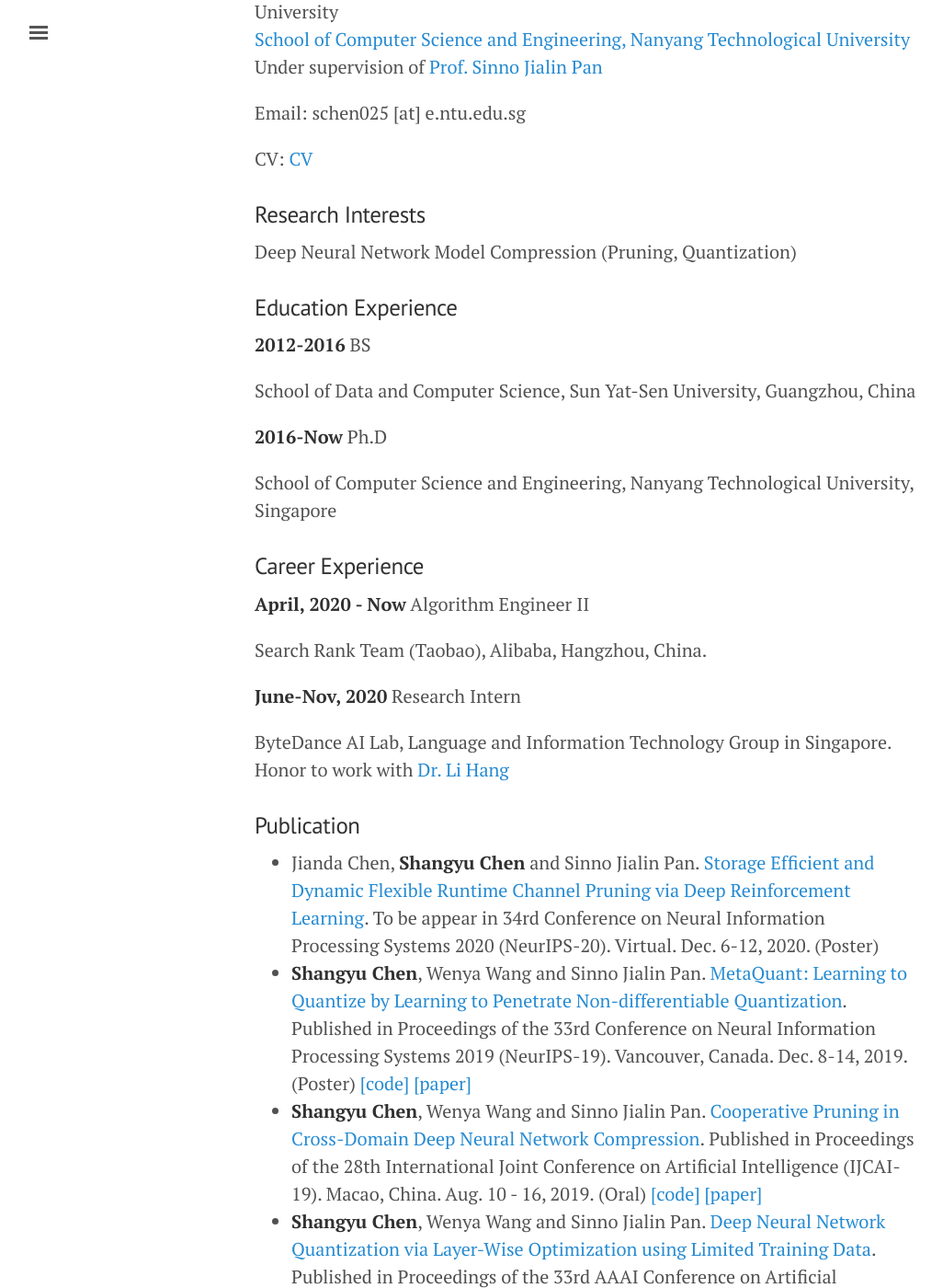
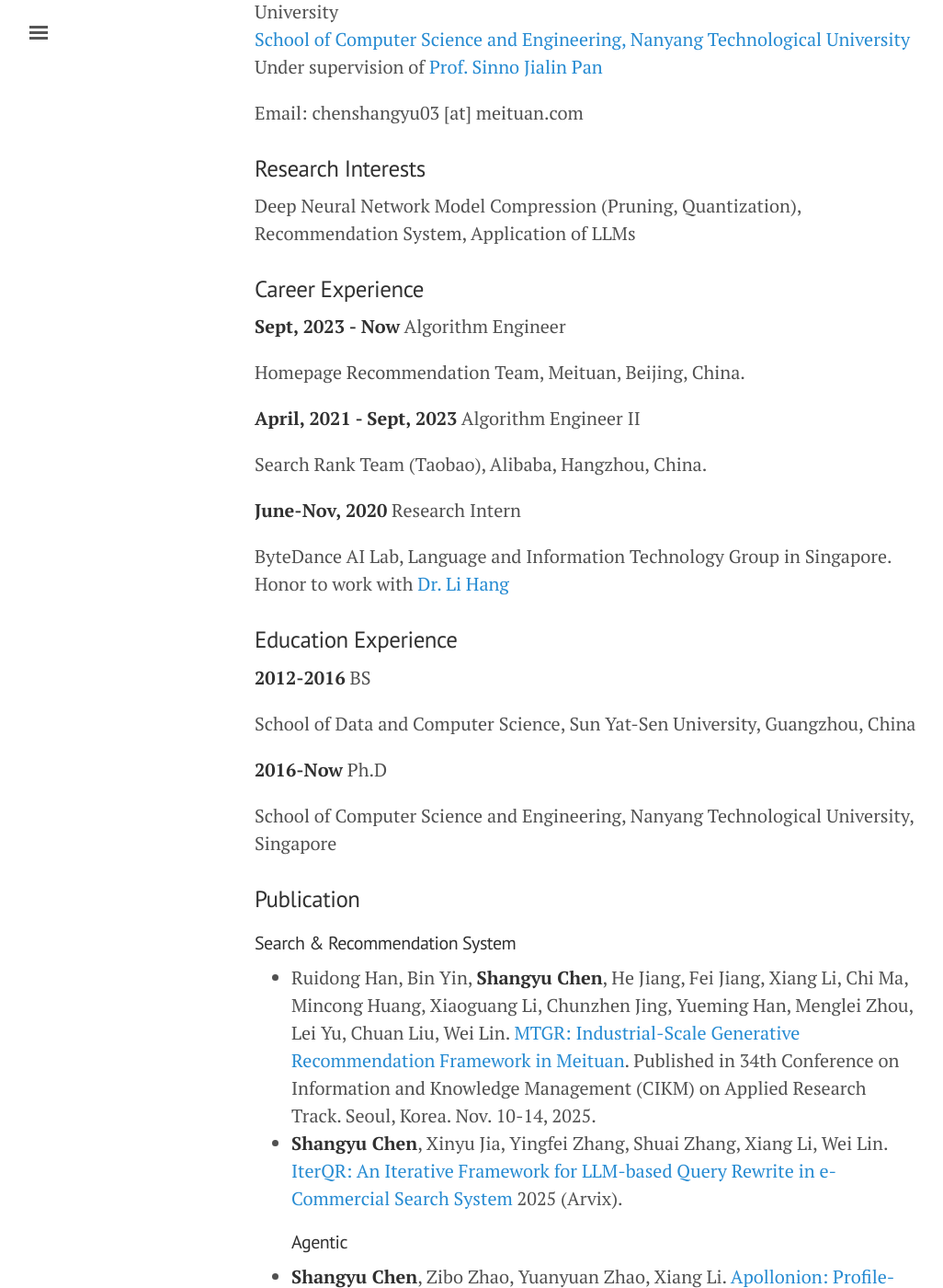
Before and after one commit to csyhhu/csyhhu.github.io, a Jekyll site: the page built from about.md, in a window 1280 px wide and 1400 px high, scrolled down 282 px. Shown: the whole window at 92% size, without its empty margins (3-1029 px from the left). Built offline with Jekyll 4.4.1, drawn with Linux system fonts in a browser that asks for light colours; some of the changed text lies outside the part shown.

Commit message:
2025.10 Update

```diff
--- a/about.md
+++ b/about.md
@@ -5,18 +5,31 @@
 
 ## Dr. Chen Shangyu ##
 
-Algorithm Engineer in Alibaba, Ph.D student from Nanyang Technological University
+Algorithm Engineer in Meituan, Ph.D student from Nanyang Technological University
 <br>
 [School of Computer Science and Engineering, Nanyang Technological University](http://scse.ntu.edu.sg/Pages/Home.aspx)
 <br>
 Under supervision of [Prof. Sinno Jialin Pan](http://www.ntu.edu.sg/home/sinnopan/)
 
-Email: schen025 [at] e.ntu.edu.sg
+Email: chenshangyu03 [at] meituan.com
 
-CV: [CV](/data/CV-2019.pdf)
+[//]: # (CV: [CV]&#40;/data/CV-2019.pdf&#41;)
 
 ### Research Interests ###
-Deep Neural Network Model Compression (Pruning, Quantization)
+Deep Neural Network Model Compression (Pruning, Quantization), Recommendation System, Application of LLMs
+
+### Career Experience ###
+**Sept, 2023 - Now** Algorithm Engineer
+
+Homepage Recommendation Team, Meituan, Beijing, China.
+
+**April, 2021 - Sept, 2023** Algorithm Engineer II
+
+Search Rank Team (Taobao), Alibaba, Hangzhou, China.
+
+**June-Nov, 2020** Research Intern
+
+ByteDance AI Lab, Language and Information Technology Group in Singapore. Honor to work with [Dr. Li Hang](https://hangli-hl.com/index.html)
 
 ### Education Experience ###
 **2012-2016**   BS
@@ -28,57 +41,69 @@
 
 School of Computer Science and Engineering, Nanyang Technological University, Singapore
 
-
-### Career Experience ###
-
-**April, 2020 - Now** Algorithm Engineer II
-
-Search Rank Team (Taobao), Alibaba, Hangzhou, China.
-
-**June-Nov, 2020** Research Intern
-
-ByteDance AI Lab, Language and Information Technology Group in Singapore. Honor to work with [Dr. Li Hang](https://hangli-hl.com/index.html)
-
-
 ### Publication ###
-* Jianda Chen, **Shangyu Chen** and Sinno Jialin Pan. [Storage Efficient and Dynamic Flexible Runtime Channel Pruning via Deep Reinforcement Learning](). To be appear in 34rd Conference on Neural Information Processing Systems 2020 (NeurIPS-20). Virtual. Dec. 6-12, 2020. (Poster)
+#### Search & Recommendation System ####
+* Ruidong Han, Bin Yin, **Shangyu Chen**, He Jiang, Fei Jiang, Xiang Li, Chi Ma, Mincong Huang, Xiaoguang Li, Chunzhen Jing, Yueming Han, Menglei Zhou, Lei Yu, Chuan Liu, Wei Lin. [MTGR: Industrial-Scale Generative Recommendation Framework in Meituan](https://arxiv.org/abs/2505.18654). Published in 34th Conference on Information and Knowledge Management (CIKM) on Applied Research Track. Seoul, Korea. Nov. 10-14, 2025.
+* **Shangyu Chen**, Xinyu Jia, Yingfei Zhang, Shuai Zhang, Xiang Li, Wei Lin. [IterQR: An Iterative Framework for LLM-based Query Rewrite in e-Commercial Search System](https://arxiv.org/abs/2504.05309) 2025 (Arvix).
+#### Agentic ####
+* **Shangyu Chen**, Zibo Zhao, Yuanyuan Zhao, Xiang Li. [Apollonion: Profile-centric Dialog Agent](https://arxiv.org/abs/2404.08692) 2023 (Arxiv).
+#### Model Compression ####
+* Jianda Chen, **Shangyu Chen** and Sinno Jialin Pan. [Storage Efficient and Dynamic Flexible Runtime Channel Pruning via Deep Reinforcement Learning](). Published in 34rd Conference on Neural Information Processing Systems 2020 (NeurIPS-20). Virtual. Dec. 6-12, 2020. (Poster)
 * **Shangyu Chen**, Wenya Wang and Sinno Jialin Pan. [MetaQuant: Learning to Quantize by Learning to Penetrate Non-differentiable Quantization](). Published in Proceedings of the 33rd Conference on Neural Information Processing Systems 2019 (NeurIPS-19). Vancouver, Canada. Dec. 8-14, 2019. (Poster) [[code]](https://github.com/csyhhu/MetaQuant) [[paper]](/data/MetaQuant.pdf)
 * **Shangyu Chen**, Wenya Wang and Sinno Jialin Pan. [Cooperative Pruning in Cross-Domain Deep Neural Network Compression](). Published in Proceedings of the 28th International Joint Conference on Artificial Intelligence (IJCAI-19). Macao, China. Aug. 10 - 16, 2019. (Oral) [[code]](https://github.com/csyhhu/Co-Prune) [[paper]](/data/Co-Prune.pdf)
 * **Shangyu Chen**, Wenya Wang and Sinno Jialin Pan. [Deep Neural Network Quantization via Layer-Wise Optimization using Limited Training Data](). Published in Proceedings of the 33rd AAAI Conference on Artificial Intelligence (AAAI-19). Hawaii, USA. Jan. 27 - Feb. 1, 2019. (Oral) [[code]](https://github.com/csyhhu/L-DNQ)[[paper]](/data/L-DNQ.pdf)
 * Xin Dong, **Shangyu Chen** and Sinno Jialin Pan. [Learning to Prune Deep Neural Networks via Layer-wise Optimal Brain Surgeon](https://arxiv.org/abs/1705.07565) To appear in Annual Conference on Neural Information Processing Systems 2017 (NIPS-17). Long Beach, USA. Dec. 4-9, 2017. (Poster) [[code]](https://github.com/csyhhu/L-OBS) [[paper]](https://papers.nips.cc/paper/7071-learning-to-prune-deep-neural-networks-via-layer-wise-optimal-brain-surgeon)
 
-### Professional Services ###
-#### Conference Reviewers ####
-* International Conference on Machine Learning: 2019/2020/2021
-* Conference on Neural Information Processing Systems (NeurIPS 2019) (Top 50% best reviewers), 2020/2021
-* AAAI Conference on Artificial Intelligence  (AAAI 2020/2021)
-* International Conference on Learning Representations (ICLR 2021)
+[//]: # (### Professional Services ###)
+
+[//]: # (#### Conference Reviewers ####)
+
+[//]: # (* International Conference on Machine Learning: 2019/2020/2021)
+
+[//]: # (* Conference on Neural Information Processing Systems &#40;NeurIPS 2019&#41; &#40;Top 50% best reviewers&#41;, 2020/2021)
+
+[//]: # (* AAAI Conference on Artificial Intelligence  &#40;AAAI 2020/2021&#41;)
+
+[//]: # (* International Conference on Learning Representations &#40;ICLR 2021&#41;)
 
 ### Research Projects ###
 * [Awesome Deep Neural Network Compression](https://github.com/csyhhu/Awesome-Deep-Neural-Network-Compression)
 	* Listing and Summary of related papers.
 	* Re-implementation of state-of-the-art methods.
 
-### Teaching Assistant ###
-* CX/CZ 1007 Data Strcuture
-* CE/CZ 4041 Data Mining
-* CZ 3005 Artificial Intelligence
+[//]: # (### Teaching Assistant ###)
 
-### Applied Project ###
+[//]: # (* CX/CZ 1007 Data Strcuture)
 
-#### Undergraduate Period ####
+[//]: # (* CE/CZ 4041 Data Mining)
 
-**1. Image Recommendation System**
+[//]: # (* CZ 3005 Artificial Intelligence)
 
-- Performed image recommendation based on images' *SIFT-saliency* and user browsing history.
+[//]: # ()
+[//]: # (### Applied Project ###)
 
-- [Project Homepage](/2015/07/08/Saliency-SIFT-image-recommendation).
-<br>
+[//]: # ()
+[//]: # (#### Undergraduate Period ####)
 
-**2. Lane Detection and Inverse Perspective Mapping Generation**
+[//]: # ()
+[//]: # (**1. Image Recommendation System**)
 
-- Designed and implemented an innovative algorithm to perform automatic *Inverse Perspective Mapping* of road, which tradditionally required camera to be calibrated maunally in advance.
+[//]: # ()
+[//]: # (- Performed image recommendation based on images' *SIFT-saliency* and user browsing history.)
 
-- Performed lane detection based on inverse perspective mapping images.
+[//]: # ()
+[//]: # (- [Project Homepage]&#40;/2015/07/08/Saliency-SIFT-image-recommendation&#41;.)
 
-- [Project Homepage](/2015/07/09/IPM/)
+[//]: # (<br>)
+
+[//]: # ()
+[//]: # (**2. Lane Detection and Inverse Perspective Mapping Generation** )
+
+[//]: # ()
+[//]: # (- Designed and implemented an innovative algorithm to perform automatic *Inverse Perspective Mapping* of road, which tradditionally required camera to be calibrated maunally in advance.)
+
+[//]: # ()
+[//]: # (- Performed lane detection based on inverse perspective mapping images.)
+
+[//]: # ()
+[//]: # (- [Project Homepage]&#40;/2015/07/09/IPM/&#41;)
```
Also changed, not shown: index.html (+23 -8 lines).
